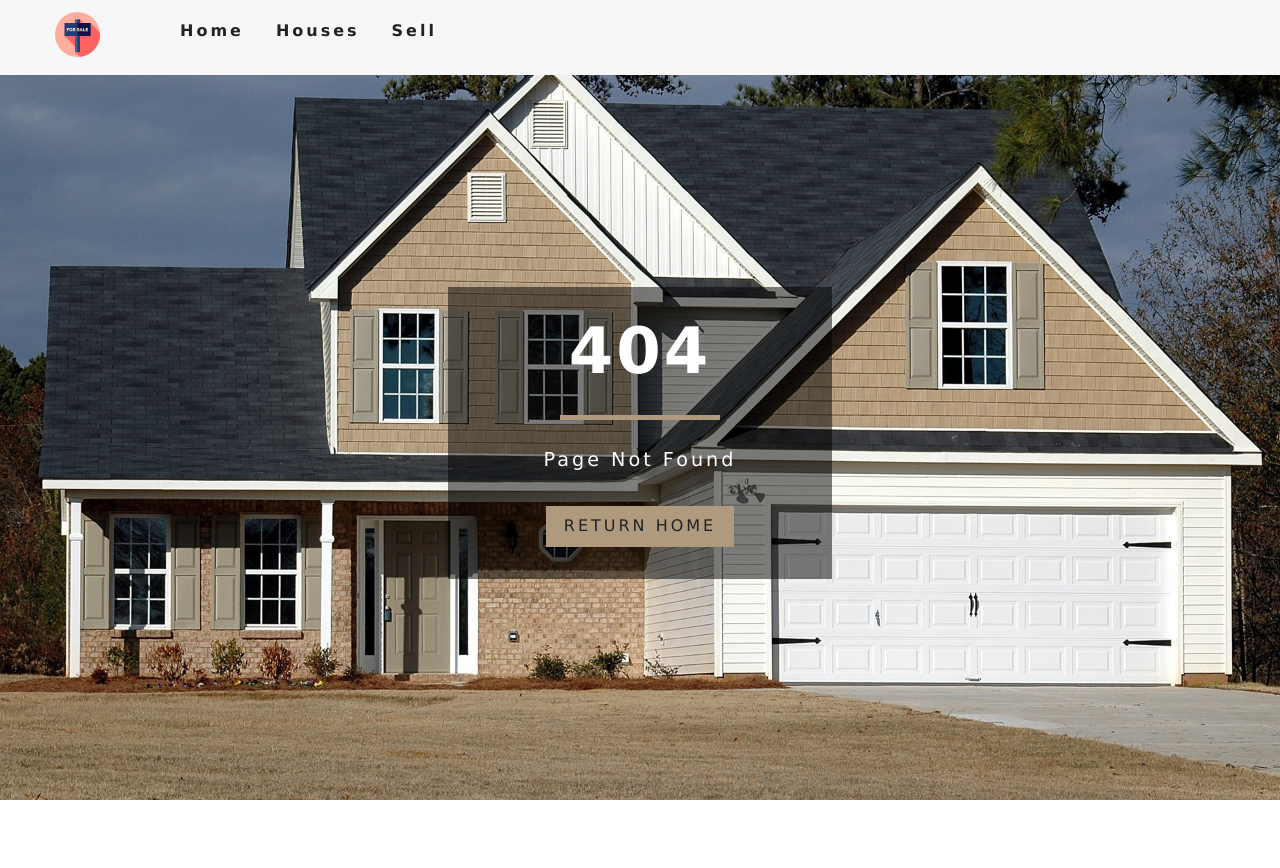
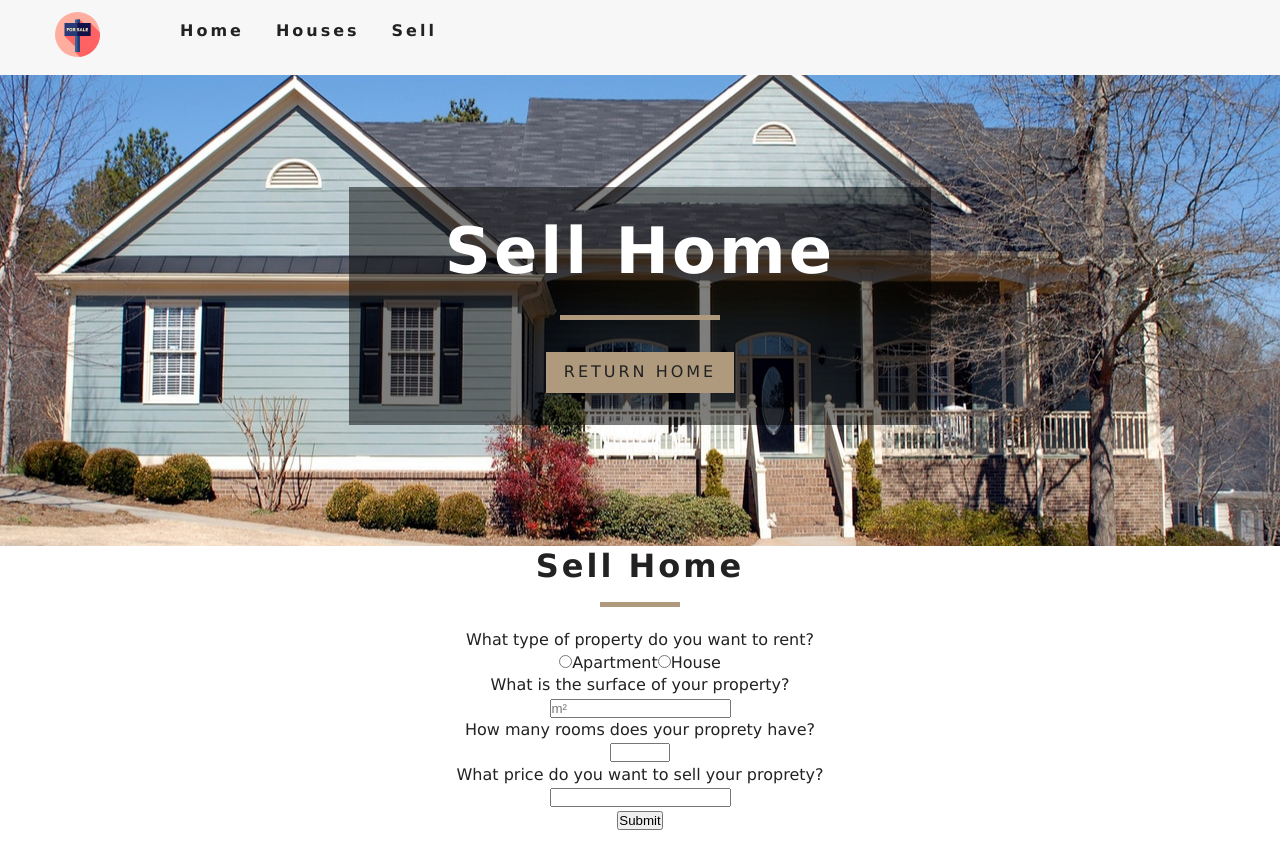
Before and after one commit to cindy-th-nguyen/HomeAndCoins, a React (Create React App) app in the folder homeandcoins/: page /sell in a window 1280 px wide. Before the commit this address had no page. Shown: the top 868 px of the page. Before the commit the page ends 800 px from the top, so only its background shows below. Built offline with nearby package versions, Linux system fonts and the light colour scheme.

Commit message:
[Web-Front] : Form to sell a new home

```diff
--- a/homeandcoins/package.json
+++ b/homeandcoins/package.json
@@ -9,7 +9,8 @@
     "react-icons": "^3.6.1",
     "react-router-dom": "^5.0.0",
     "react-scripts": "3.0.0",
-    "styled-components": "^4.2.0"
+    "styled-components": "^4.2.0",
+    "web3modal": "^1.9.6"
   },
   "scripts": {
     "start": "react-scripts start",
--- a/homeandcoins/src/App.css
+++ b/homeandcoins/src/App.css
@@ -216,6 +216,15 @@ h6 {
   }
 }
 /* End of Banner */
+
+/* Form Sell */
+
+.form-sell #surface input {
+  width: 100%;
+  padding: 12px 20px;
+  margin: 8px 0;
+  box-sizing: border-box;
+}
 /* Title */
 .section-title {
   text-align: center;
--- a/homeandcoins/src/App.js
+++ b/homeandcoins/src/App.js
@@ -4,6 +4,7 @@ import './App.css';
 import Home from './pages/Home';
 import Rooms from './pages/Rooms';
 import SingleRoom from './pages/SingleRoom';
+import Sell from './pages/Sell';
 import Error from './pages/Error';
 
 import Navbar from './components/Navbar';
@@ -18,6 +19,7 @@ function App() {
         <Route exact path="/" component={Home} />
         <Route exact path="/rooms/" component={Rooms} />
         <Route exact path="/rooms/:slug" component={SingleRoom} />
+        <Route exact path="/sell/" component={Sell} />
         <Route component={Error} />
       </Switch>
     </>
--- /dev/null
+++ b/homeandcoins/src/components/FormSell.js
@@ -0,0 +1,31 @@
+import React from "react";
+
+const FormSell = () => {
+  return (
+    <div className="section-title">
+        <h4>Sell home</h4>
+        <div />
+        <br></br>
+        <form className="form-sell">
+            <p>What type of property do you want to rent?</p>
+            <input type="radio" id="apartment" name="propertyType" value="apartment"/>
+            <label for="apartment">Apartment</label>
+            <input type="radio" id="house" name="propertyType" value="house"/>
+            <label for="house">House</label>
+
+            <p>What is the surface of your property?</p>
+            <input type="number" id="surface" name="surface" placeholder="m²"/>
+
+            <p>How many rooms does your proprety have?</p>
+            <input type="number" id="nbRooms" name="nbRooms"  min="1" max="100"/>
+
+            <p>What price do you want to sell your proprety?</p>
+            <input type="number" id="price" name="price"/>
+            <br></br>
+            <input type="submit" value="Submit"/>
+        </form>
+    </div>
+  );
+};
+
+export default FormSell;
--- a/homeandcoins/src/pages/Sell.js
+++ b/homeandcoins/src/pages/Sell.js
@@ -2,20 +2,18 @@ import React from 'react';
 import { Link } from 'react-router-dom';
 import Hero from '../components/Hero';
 import Banner from '../components/Banner';
-import Services from '../components/Services';
-import Sell from '../components/Sell';
+import FormSell from '../components/FormSell';
 const sell = () => {
   return (
     <>
-      <Hero>
-        <Banner title="HOME & COINS" subtitle="Buy or Sell Home With Crypto">
-          <Link to="/rooms" className="btn-primary">
-            our houses
+      <Hero hero="roomsHero">
+        <Banner title="Sell home">
+          <Link to="/" className="btn-primary">
+            return home
           </Link>
         </Banner>
       </Hero>
-      <Services />
-      <FeaturedRooms />
+      <FormSell />
     </>
   );
 };
```
Also changed, not shown: homeandcoins/src/components/Sell.js (deleted, +0 -12 lines), 1 other file (tests, documents, lock files or other folders).
